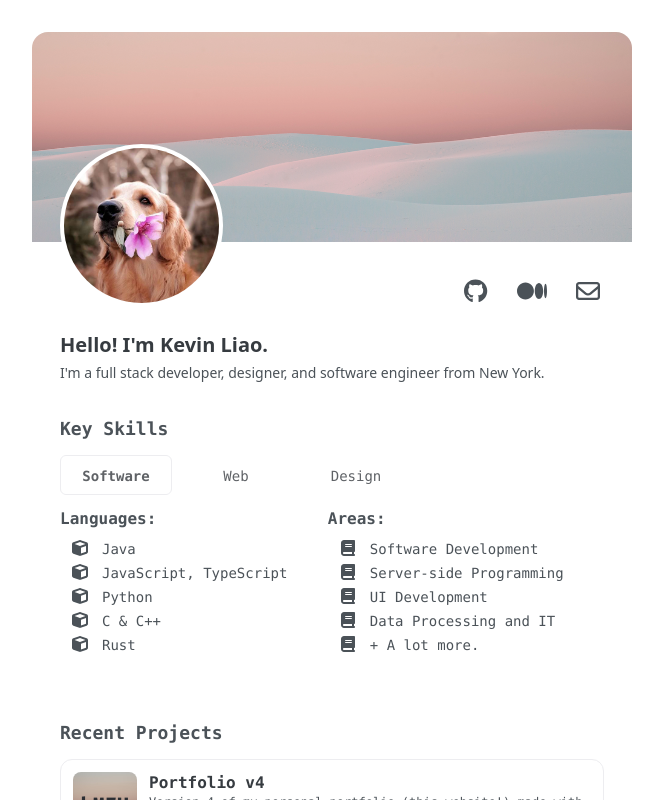
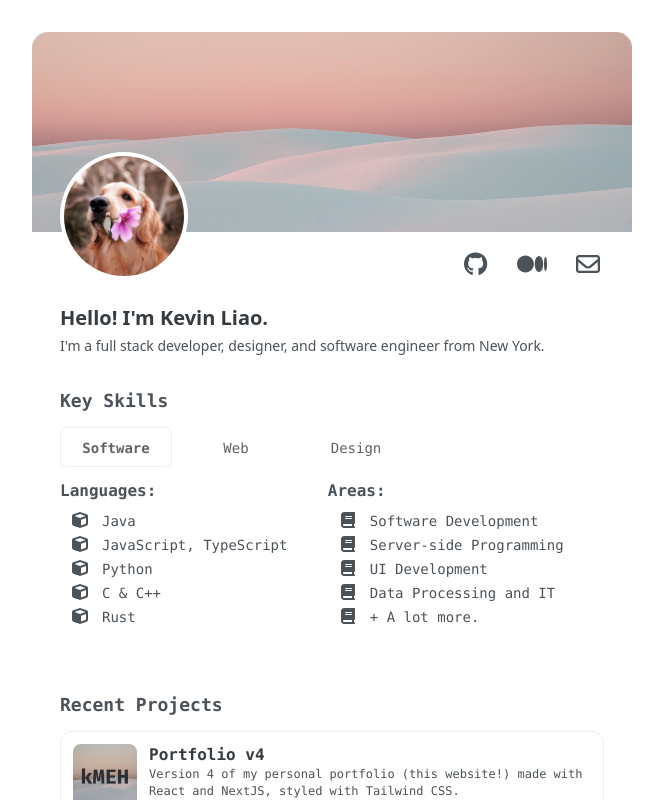
Before and after one commit to fvzy/zyy.sh, a Next.js app: page / in a window 1280 px wide. Shown: the top 800 px of the page, without its empty margins (308-971 px from the left). Built offline with nearby package versions, Linux system fonts and the light colour scheme.

Commit message:
Profile and banner max size changes

```diff
--- a/frames/Banner.tsx
+++ b/frames/Banner.tsx
@@ -5,10 +5,10 @@ const Banner = () => {
     return (
     <>
     <div className="relative overflow-hidden">
-        <div className="absolute top-0 left-0 w-full h-full">
+        <div className="absolute top-0 left-0 w-full h-full max-h-[200px]">
             <Image src={banner} layout="fill" objectFit="cover" />
         </div>
-        <div className="pb-[35%] w-full dark:bg-off-black opacity-40" />
+        <div className="pb-[min(35%,200px)] w-full dark:bg-off-black opacity-40" />
     </div>
     </>)
 }
--- a/frames/Profile.tsx
+++ b/frames/Profile.tsx
@@ -9,7 +9,7 @@ const Profile = () => {
     return(
     <div>
         <div className="flex justify-between mb-6">
-            <div className="relative min-w-[80px] w-[30%] h-[30%] -mt-[18%] rounded-full overflow-hidden">
+            <div className="relative min-w-[80px] w-[min(30%,128px)] h-[min(30%,128px)] mt-[max(-18%,-80px)] rounded-full overflow-hidden">
                 <div className="pb-[100%] w-full bg-white dark:bg-dark" />
                 {/* text-[0px] because for some strange reason inline block adds spaces... */}
                 <div className="top-[4px] left-[4px] absolute w-[calc(100%-8px)] h-[calc(100%-8px)] text-[0px] rounded-full overflow-hidden">
```
